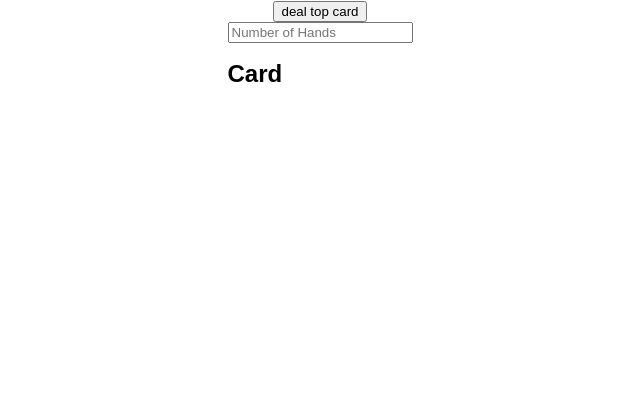
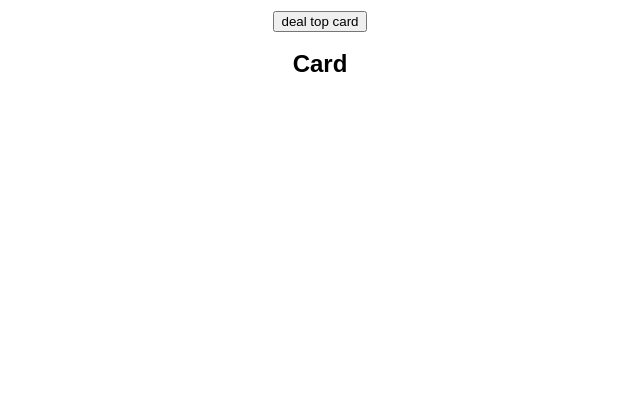
Before and after one commit to AntGrimm/all-cards-on-deck, a website: page public/index.html in a window 1280 px wide. Shown: the part 384-800 px from the top of the page, without its empty margins (320-960 px from the left). Drawn offline with Linux system fonts and the light colour scheme.

Commit message:
got rid of the input section

```diff
--- a/public/index.html
+++ b/public/index.html
@@ -11,7 +11,6 @@
     <h1>All Cards On Deck</h1>
     <button class="deal-cards">deal top card</button>
     <section>
-      <input type = "number" name = '' id = 'numberOfHands' placeholder="Number of Hands"></input>
       <h2 class="dealt-card">Card</h2>
     </section>
     <script src="/main.js" charset="utf-8"></script>
```
